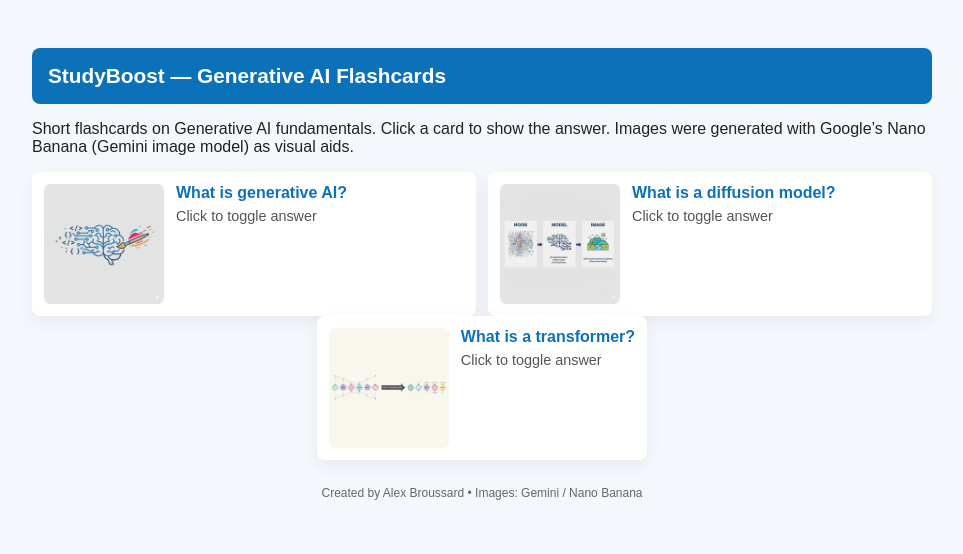
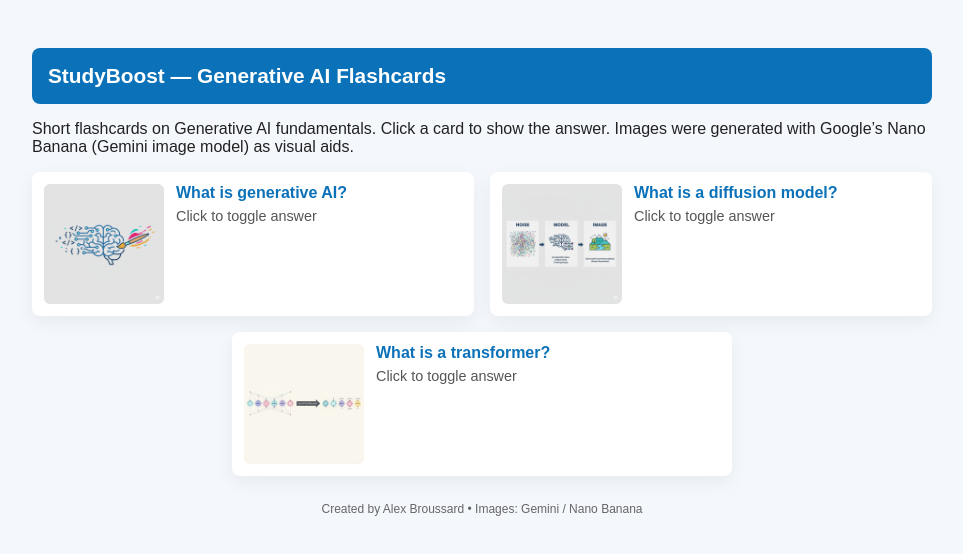
Before and after one commit to AlexBroussard/StudyTool-Flashcards-, a plain HTML site: page index.html in a window 1280 px wide. Shown: the whole page, without its empty margins (158-1121 px from the left). Drawn offline with Linux system fonts and the light colour scheme.

Commit message:
Update index.html

```diff
--- a/index.html
+++ b/index.html
@@ -34,11 +34,19 @@
     .grid {
       display: grid;
       grid-template-columns: 1fr;
-      gap: 12px;
+      gap: 16px;
+      justify-items: center; /* Center cards horizontally */
     }
     @media (min-width: 760px) {
       .grid {
         grid-template-columns: repeat(2, 1fr);
+        justify-items: stretch;
+      }
+      /* Center the transformer card on larger screens */
+      .card.transformer {
+        grid-column: 1 / span 2;
+        justify-self: center;
+        max-width: 500px;
       }
     }
     .card {
@@ -49,16 +57,8 @@
       display: flex;
       gap: 12px;
       align-items: flex-start;
-      transition: transform 0.2s ease;
-    }
-    .card:hover {
-      transform: translateY(-3px);
-    }
-    .center-card {
-      max-width: 450px;
-      margin: 0 auto; /* centers the card */
-      display: flex;
-      justify-content: center;
+      width: 100%;
+      box-sizing: border-box;
     }
     .card img {
       width: 120px;
@@ -120,11 +120,8 @@
           <div class="toggle">Click to toggle answer</div>
         </div>
       </article>
-    </div>
 
-    <!-- Centered Transformer card -->
-    <div class="center-card">
-      <article class="card" onclick="this.classList.toggle('show')">
+      <article class="card transformer" onclick="this.classList.toggle('show')">
         <img src="images/Flash3.png" alt="Transformer visual">
         <div class="qa">
           <div class="question">What is a transformer?</div>
```
